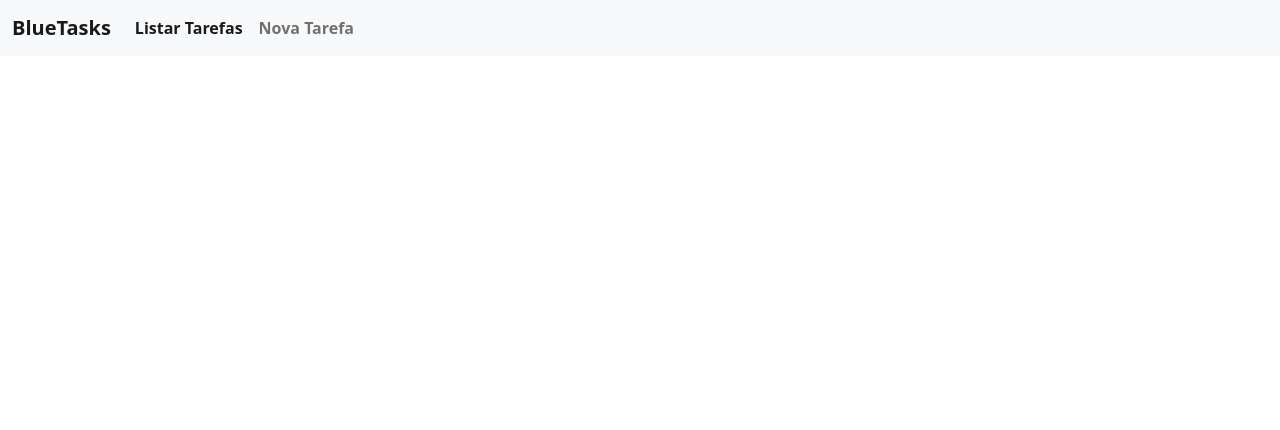
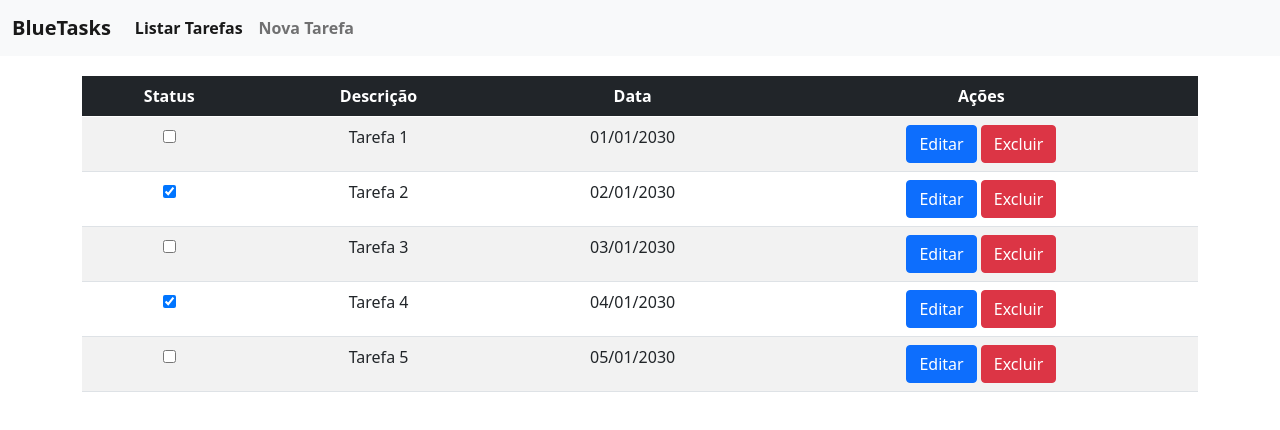
Before and after one commit to jcleonel/bluetasks, a React (Create React App) app in the folder frontend-web/: page / in a window 1280 px wide. Shown: the top 430 px of the page. Built offline with nearby package versions, Linux system fonts and the light colour scheme; no server answers.

Commit message:
Criação de registros e tabela

```diff
--- a/frontend-web/src/App.js
+++ b/frontend-web/src/App.js
@@ -1,17 +1,22 @@
 import { Component } from "react";
 import { BrowserRouter } from "react-router-dom";
 import NavBar from "./components/NavBar";
+import TaskListTable from "./components/TaskListTable";
 
 class App extends Component {
-  constructor(props) {
-    super(props)
-  }
+//  constructor(props) {
+//    super(props)
+//  }
 
   render(){
     return (
       <BrowserRouter>
         <div>
           <NavBar />
+          <div className="container" style={{ marginTop: 20}}>
+            <TaskListTable />
+          </div>
+
         </div>
       </BrowserRouter>
     );
--- /dev/null
+++ b/frontend-web/src/api/TaskService.js
@@ -0,0 +1,18 @@
+class TaskService {
+    constructor() {
+        this.tasks = [
+            { id: 1, description: "Tarefa 1", whenToDo: "01/01/2030", done: false },
+            { id: 2, description: "Tarefa 2", whenToDo: "02/01/2030", done: true },
+            { id: 3, description: "Tarefa 3", whenToDo: "03/01/2030", done: false },
+            { id: 4, description: "Tarefa 4", whenToDo: "04/01/2030", done: true },
+            { id: 5, description: "Tarefa 5", whenToDo: "05/01/2030", done: false }
+        ]
+    }
+
+    list() {
+        return this.tasks;
+    }
+
+}
+
+export default new TaskService();
--- /dev/null
+++ b/frontend-web/src/components/TaskListTable.js
@@ -0,0 +1,65 @@
+import React, { Component } from 'react';
+import TaskService from '../api/TaskService';
+
+class TaskListTable extends Component {
+    constructor(props) {
+        super(props);
+
+        this.state = {
+            tasks: []
+        }
+    }
+
+    componentDidMount() {
+        this.listTasks();
+    }
+
+    listTasks() {
+        const tasks = TaskService.list();
+        this.setState({ tasks: tasks });
+    }
+
+    render() {
+        return (
+           <table className="table table-striped text-center">
+               <TableHeader />
+               <TableBody tasks={this.state.tasks} />
+           </table>
+        );
+    }
+
+}
+
+const TableHeader = () => {
+    return(
+        <thead className="table-dark">
+            <tr>
+                <th scope="col">Status</th>
+                <th scope="col">Descrição</th>
+                <th scope="col">Data</th>
+                <th scope="col">Ações</th>
+            </tr>
+        </thead>
+    )
+}
+
+const TableBody = (props) => {
+    return(
+        <tbody>
+            {props.tasks.map(task =>
+                <tr key={task.id}>
+                    <td><input type="checkbox" checked={task.done} /></td>
+                    <td>{task.description}</td>
+                    <td>{task.whenToDo}</td>
+                    <td>
+                        <input type="button" className="btn btn-primary" value="Editar" />&nbsp;
+                        <input type="button" className="btn btn-danger" value="Excluir" />
+                    </td>
+                </tr>
+            )}
+        </tbody>
+
+    )
+}
+
+export default TaskListTable;
```
